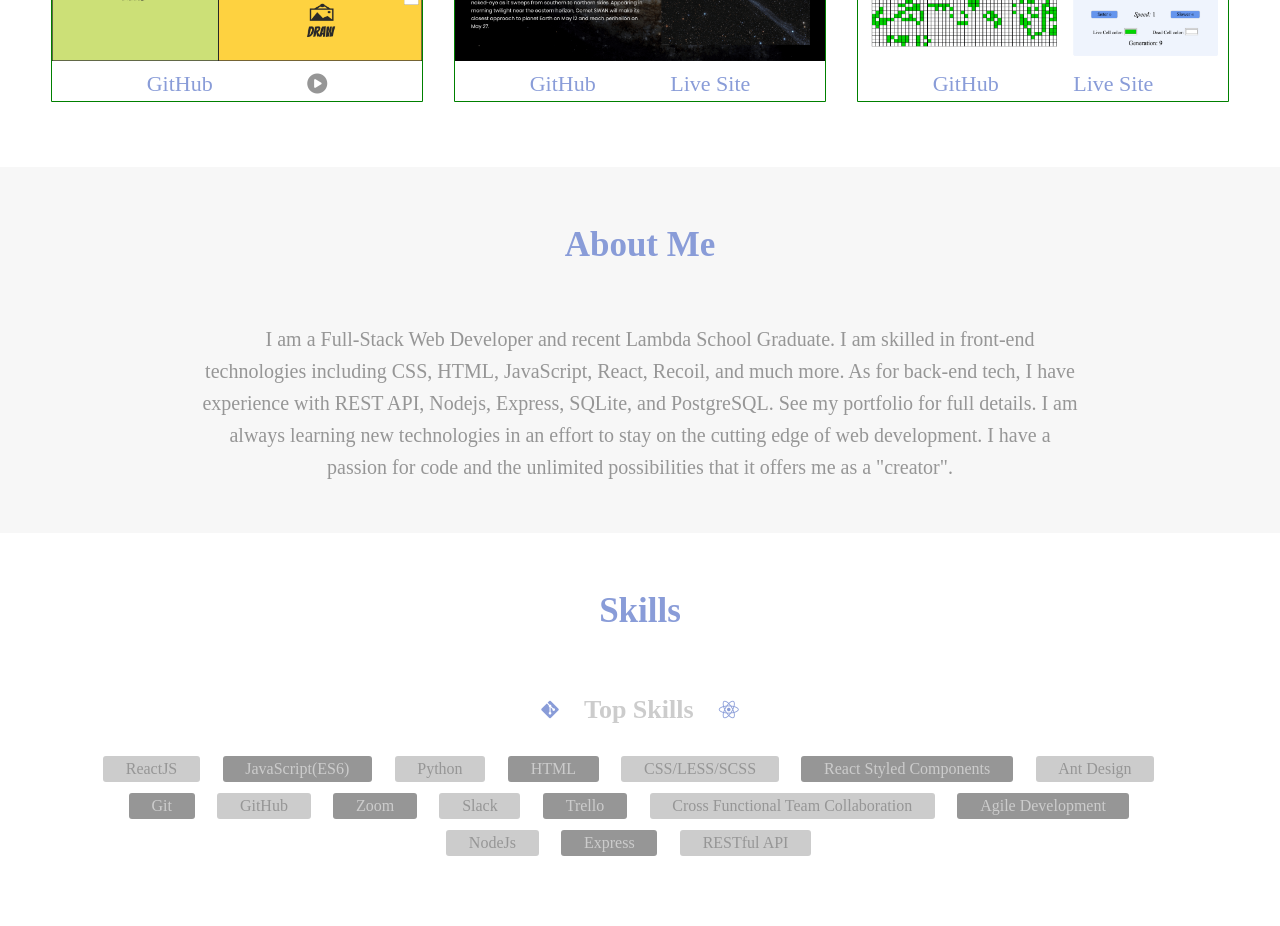
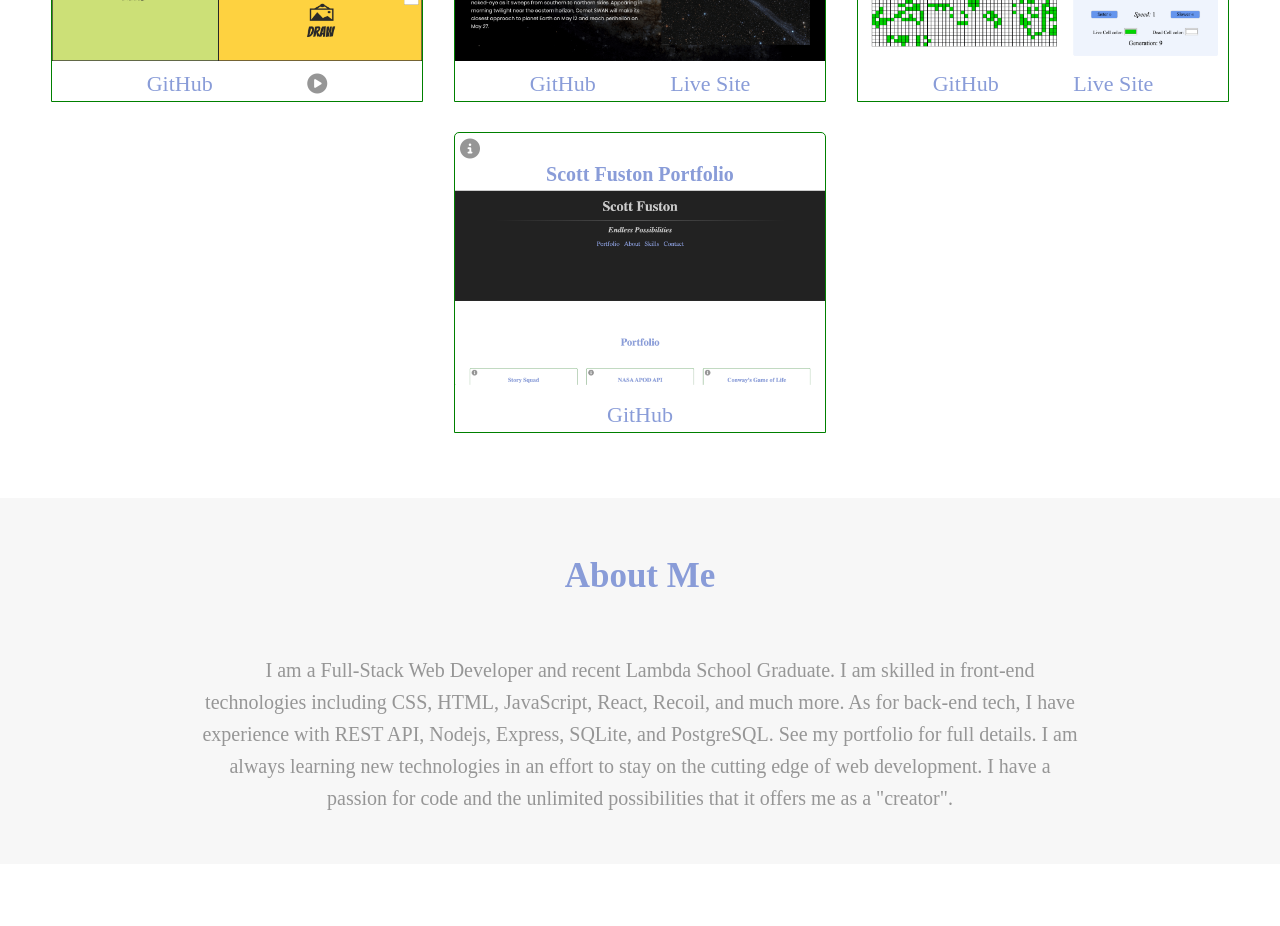
Before and after one commit to fuston05/scott-fuston-portfolio, a React (Create React App) app: page / in a window 1280 px wide. Shown: the part 920-1846 px from the top of the page. Built offline with nearby package versions, Linux system fonts and the light colour scheme.

Commit message:
adds portfolio site to projects

```diff
--- a/src/assets/data/projects.js
+++ b/src/assets/data/projects.js
@@ -23,6 +23,14 @@ const projects= [
     gitHub: 'https://github.com/fuston05/conways-game-of-life',
     liveSite: 'https://conwaygameoflife.netlify.app/'
   },
+  {
+    projName: 'Scott Fuston Portfolio',
+    imageUrl: '/images/portfolio.png',
+    videoUrl: '',
+    description: 'This is my portfolio site. It\'s built on React, and Javascript. I do not have an eye for design, so I borrowed the concept from an HTL5UP template, but I built it all out myself from scratch. Site also implements EmailJS to handle the contact form, MaterialUI for the video player modal, and projects are all read in dynamically from projects.js.',
+    gitHub: 'https://github.com/fuston05/scott-fuston-portfolio',
+    liveSite: '',
+  },
 ]
 
 export default projects;
```
Also changed, not shown: public/images/portfolio.png (added), 1 other file (tests, documents, lock files or other folders).
